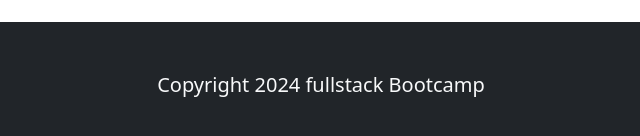
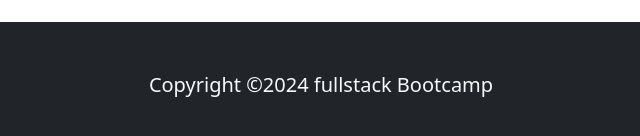
Before and after one commit to Melsounds/BootStrap-Project, a plain HTML site: page index.html in a window 1280 px wide. Shown: the part 3409-3545 px from the top of the page, 319-959 px from the left. Drawn offline with nearby package versions, Linux system fonts and the light colour scheme.

Commit message:
Update index.html

```diff
--- a/index.html
+++ b/index.html
@@ -384,7 +384,7 @@
     <section class="bg-dark text-light p-5 text-center">
         <div class="container">
             <div>
-                <p class="lead">Copyright 2024 fullstack Bootcamp</p>
+                <p class="lead">Copyright &copy;2024 fullstack Bootcamp</p>
 
                 <a href="">
                     <i class="bi bi-arrow-up-circle h1"></i>
```
